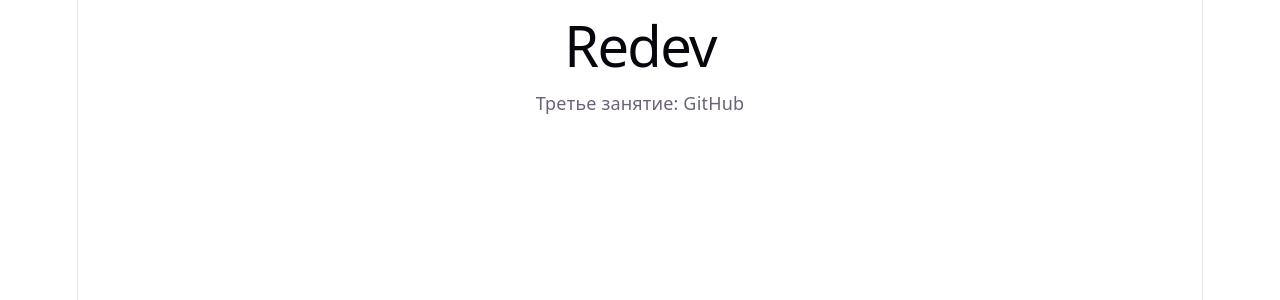
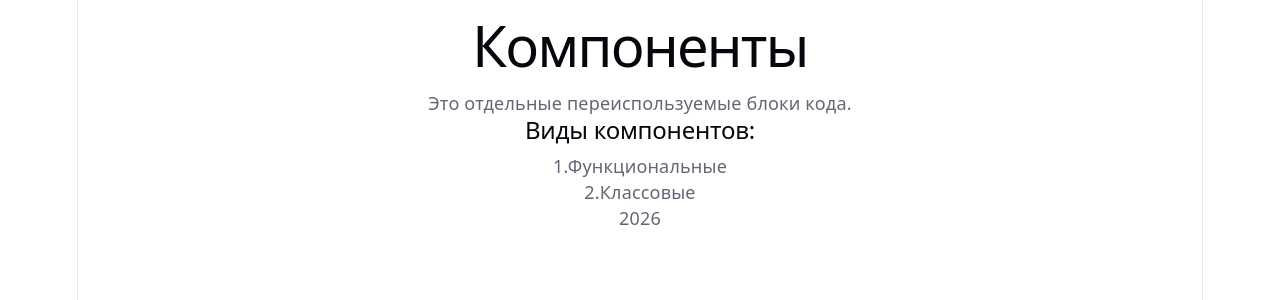
Before and after one commit to morkovkina14/rtk-redev, a React (Vite) app: page / in a window 1280 px wide. Shown: the top 300 px of the page. Built offline with nearby package versions, Linux system fonts and the light colour scheme.

Commit message:
домашнее з0адание 5

```diff
--- a/src/App.jsx
+++ b/src/App.jsx
@@ -4,13 +4,49 @@
 import heroImg from './assets/hero.png'
 import './App.css'
 
-function App() {
+const Header = () => {
   return (
-    <>
-      <h1>Redev</h1>
-      <p>Третье занятие: GitHub</p>
-    </>
+    <header>
+      <h1>Компоненты</h1>
+    </header>
   )
 }
 
-export default App
+const Section = () => {
+  return (
+    <section>
+      <h2>Виды компонентов:</h2>
+      <p>1.Функциональные</p>
+      <p>2.Классовые</p>
+    </section>
+  )
+}
+
+const MainContent = () => {
+  return (
+    <main>
+      <p>Это отдельные переиспользуемые блоки кода.</p>
+      <Section />
+    </main>
+  )
+}
+
+const Footer = () => {
+  return (
+    <footer>
+      <p>{new Date().getFullYear()}</p>
+    </footer>
+  )
+}
+
+const App = () => {
+  return (
+    <div>
+      <Header />
+      <MainContent />
+      <Footer />
+    </div>
+  );
+};
+
+export default App;
```
